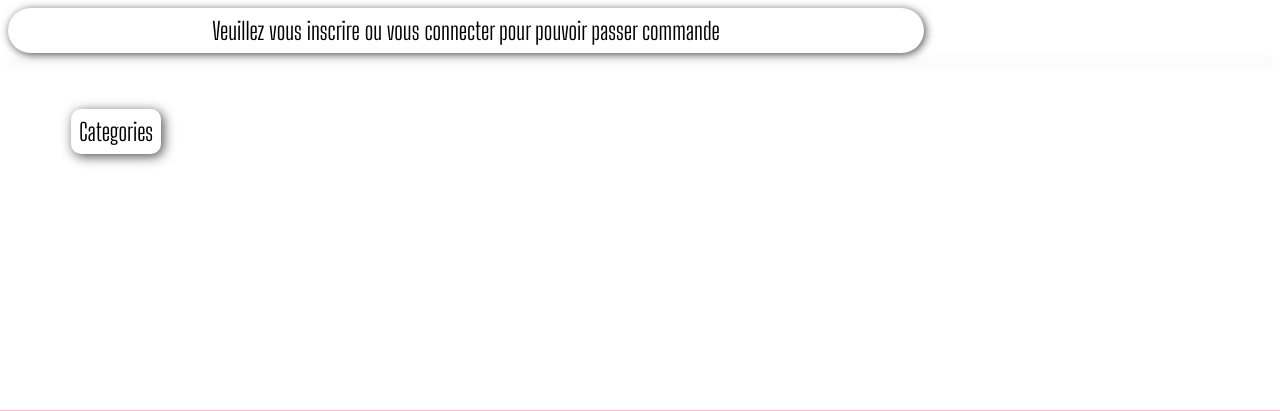
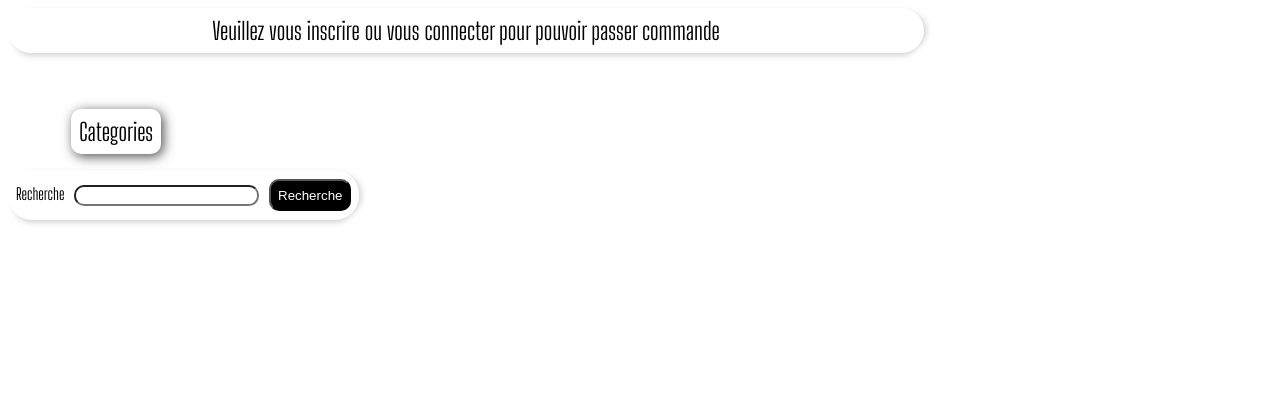
Before and after one commit to yannis-staali/boutiquebloomskin, a PHP site: template Vue/vueProduits.php in a window 1280 px wide. Shown: the part 80-491 px from the top of the page. Run offline with PHP 8.4, Linux system fonts and the light colour scheme; the template is opened without the code that fills it, so the values that code supplies are empty; some libraries are stand-ins or nearby versions.

Commit message:
ajout historique commande profil et admin + searchbar

```diff
--- a/Controleur/ControleurAdmincategories.php
+++ b/Controleur/ControleurAdmincategories.php
@@ -1,5 +1,5 @@
 <?php
-require_once'Controleur.php';
+require_once('Controleur.php');
 
 class ControleurAdminCategories extends Controleur
 {
--- a/Vue/vueProduits.php
+++ b/Vue/vueProduits.php
@@ -1,4 +1,3 @@
-
 <!doctype html>
 <html lang="fr">
 
@@ -19,6 +18,8 @@
 			<div class="produits_container_main">
 
 			<!-- ICI AFFICHAGE VEUILLEZ VOUS INSCRIRE -->
+
+
 			<?php
 			if(!isset($_SESSION['user']))
 			{
@@ -94,13 +95,22 @@
 
 				<!-- Ici bouton pour effacer les filtres -->
 				<?php
-					if(isset($_GET['categories']) || isset($_GET['regions']) || isset($_GET['both']))
+					if(isset($_GET['categories']) || isset($_GET['regions']) || isset($_GET['both']) || isset($_POST['search']))
 					echo"
 					<div class='produits_filtres--supprimer'>
 						<a href='index.php?page=produits'><i class='far fa-times-circle'></i></a>
 					</div>";
 				?>
 			</div>
+
+			<div class='container_search_bare'>
+				<form action="" method="POST">
+					<label for="sarch_launch">Recherche</label>
+					<input id="sarch_launch" class="search_bare_input" type="text" name="search" >
+					<button class="search_button" type="submit">Recherche</button>
+				</form>
+			</div>
+
 
 			<!-- /// ICI AFFICHAGE DES PRODUITS  /////////////////////////////////////////////////// -->
 			<div class="produits_liste">
--- a/style/5-objects/_panier.scss
+++ b/style/5-objects/_panier.scss
@@ -3,7 +3,8 @@ Panier
 */
 .produits_panier_success {
     border-radius: 1.5em;
-    box-shadow: 0.1em 0.1em 0.5em 0.01em #000000ae;
+    box-shadow: 0 8px 6px -6px #ccc,  8px 0px 6px -6px #ccc, 0px -2px 6px -6px #ccc;
+
     padding: 0.5em;
     font-family: $mainFont;
     margin-bottom: 0.5rem;
@@ -18,7 +19,8 @@ Panier
 
 .panier_container {
     border-radius: 1.5em;
-    box-shadow: 0.1em 0.1em 0.5em 0.01em #000000ae;
+    box-shadow: 0 8px 6px -6px #ccc,  8px 0px 6px -6px #ccc, 0px -2px 6px -6px #ccc;
+
 
     display: flex;
     flex-direction: column;
--- a/style/5-objects/_produits.scss
+++ b/style/5-objects/_produits.scss
@@ -167,7 +167,7 @@
 .produits_filtres--supprimer {
     margin-bottom: 1rem;
     // border: 1px solid black;
-    box-shadow: 0.1em 0.1em 0.5em 0.01em #000000ae;
+    box-shadow: 0 8px 6px -6px #ccc,  8px 0px 6px -6px #ccc, 0px -2px 6px -6px #ccc;
     border-radius: 10px;
     margin-left: 1rem;
     text-align: center;
@@ -208,7 +208,9 @@
     max-width: 400px;
     // height: 660px;
     // border: 5px solid rgb(0, 0, 0);
-    box-shadow: 0.1em 0.1em 0.5em 0.01em #000000ae;
+    // box-shadow: 0.1em 0.1em 0.5em 0.01em #000000ae;
+    box-shadow: 0 8px 6px -6px #ccc,  8px 0px 6px -6px #ccc, 0px -2px 6px -6px #ccc;
+
     padding: 1rem;
     margin-bottom: 1rem;
     border-radius: 10px;
--- /dev/null
+++ b/style/5-objects/_searchbare.scss
@@ -0,0 +1,30 @@
+.container_search_bare {
+    border-radius: 1.5em;
+    // box-shadow: 0.1em 0.1em 0.5em 0.01em #000000ae;
+    box-shadow: 0 8px 6px -6px #ccc,  8px 0px 6px -6px #ccc, 0px -2px 6px -6px #ccc;
+
+    padding: 0.5em;
+    font-family: $mainFont;
+    margin-bottom: 0.5rem;
+    padding: 0.5em;
+    width: fit-content;
+    max-width: 900px;
+    margin-top: 1em;
+
+
+
+}
+
+.search_button {
+    background-color: black;
+    color: white;
+    border-radius: 10px;
+    padding: 0.5em;
+
+
+}
+
+.search_bare_input {
+    margin: 0.5em;
+    border-radius: 10px;
+}
--- a/style/5-objects/objects.scss
+++ b/style/5-objects/objects.scss
@@ -13,4 +13,5 @@
 @import "_profil.scss";
 @import "_checkout.scss";
 @import "_paiement.scss";
+@import "searchbare.scss";
 @import "_panierCoockie.scss";
--- a/style/style.css
+++ b/style/style.css
@@ -589,7 +589,7 @@ button {
 
 .produits_filtres--supprimer {
   margin-bottom: 1rem;
-  box-shadow: 0.1em 0.1em 0.5em 0.01em #000000ae;
+  box-shadow: 0 8px 6px -6px #ccc, 8px 0px 6px -6px #ccc, 0px -2px 6px -6px #ccc;
   border-radius: 10px;
   margin-left: 1rem;
   text-align: center;
@@ -621,7 +621,7 @@ button {
   min-height: 650px;
   max-height: 700px;
   max-width: 400px;
-  box-shadow: 0.1em 0.1em 0.5em 0.01em #000000ae;
+  box-shadow: 0 8px 6px -6px #ccc, 8px 0px 6px -6px #ccc, 0px -2px 6px -6px #ccc;
   padding: 1rem;
   margin-bottom: 1rem;
   border-radius: 10px;
@@ -712,7 +712,7 @@ Panier
 */
 .produits_panier_success {
   border-radius: 1.5em;
-  box-shadow: 0.1em 0.1em 0.5em 0.01em #000000ae;
+  box-shadow: 0 8px 6px -6px #ccc, 8px 0px 6px -6px #ccc, 0px -2px 6px -6px #ccc;
   padding: 0.5em;
   font-family: "Big Shoulders Display", cursive;
   margin-bottom: 0.5rem;
@@ -726,7 +726,7 @@ Panier
 
 .panier_container {
   border-radius: 1.5em;
-  box-shadow: 0.1em 0.1em 0.5em 0.01em #000000ae;
+  box-shadow: 0 8px 6px -6px #ccc, 8px 0px 6px -6px #ccc, 0px -2px 6px -6px #ccc;
   display: flex;
   flex-direction: column;
   margin-bottom: 3rem;
@@ -905,6 +905,30 @@ Panier
   margin-bottom: 2em;
 }
 
+.container_search_bare {
+  border-radius: 1.5em;
+  box-shadow: 0 8px 6px -6px #ccc, 8px 0px 6px -6px #ccc, 0px -2px 6px -6px #ccc;
+  padding: 0.5em;
+  font-family: "Big Shoulders Display", cursive;
+  margin-bottom: 0.5rem;
+  padding: 0.5em;
+  width: fit-content;
+  max-width: 900px;
+  margin-top: 1em;
+}
+
+.search_button {
+  background-color: black;
+  color: white;
+  border-radius: 10px;
+  padding: 0.5em;
+}
+
+.search_bare_input {
+  margin: 0.5em;
+  border-radius: 10px;
+}
+
 .produits_panier--cookie {
   background-color: #a06917;
 }
```
Also changed, not shown: Controleur/ControleurAdminCommandes.php (added, +47 -0 lines), Controleur/ControleurProduct.php (+9 -0 lines), Controleur/ControleurProfil.php (+7 -12 lines), Controleur/Routeur.php (+7 -0 lines), Model/ModelPanier.php (+27 -1 lines), Model/ModelProduct.php (+13 -0 lines), Vue/vueAdminCommandes.php (added, +103 -0 lines), Vue/vueProfil.php (+50 -107 lines), 1 other file.
